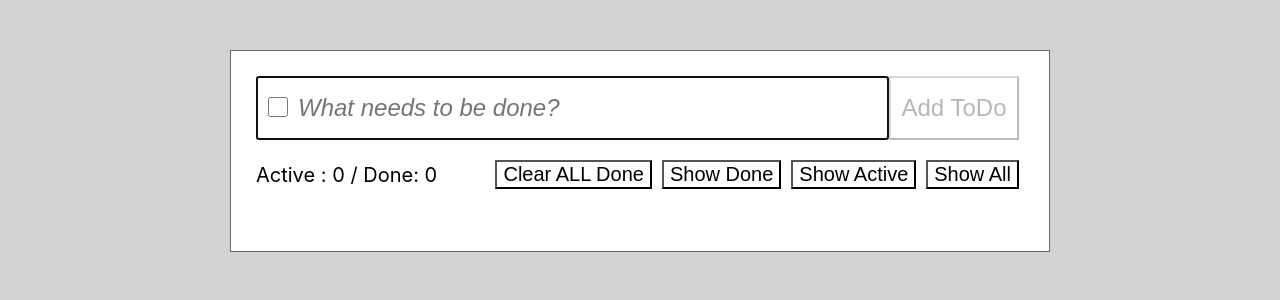
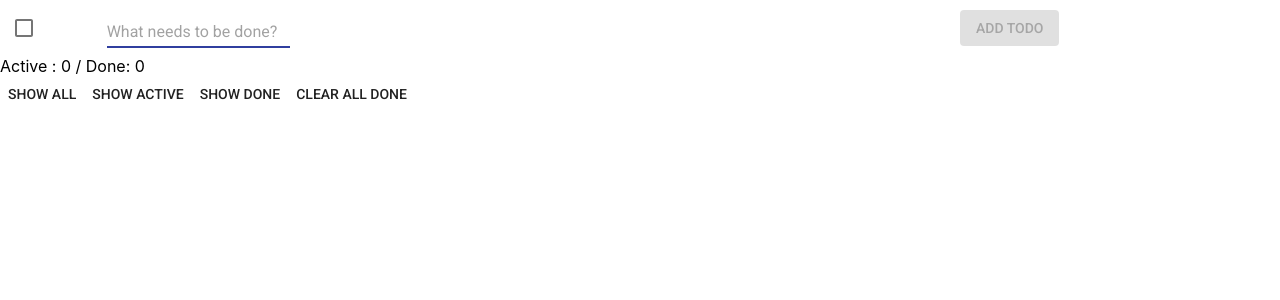
Before and after one commit to paulkasapov/react-todo, a React (Create React App) app: page / in a window 1280 px wide. Shown: the top 300 px of the page. Built offline with nearby package versions, Linux system fonts and the light colour scheme.

Commit message:
Adding MUI

```diff
--- a/package.json
+++ b/package.json
@@ -3,6 +3,8 @@
   "version": "0.1.0",
   "private": true,
   "dependencies": {
+    "@material-ui/core": "^3.4.0",
+    "@material-ui/icons": "^3.0.1",
     "react": "^16.6.0",
     "react-dom": "^16.6.0",
     "react-scripts": "2.1.1"
--- a/public/index.html
+++ b/public/index.html
@@ -3,13 +3,18 @@
   <head>
     <meta charset="utf-8">
     <link rel="shortcut icon" href="%PUBLIC_URL%/favicon.ico">
-    <meta name="viewport" content="width=device-width, initial-scale=1, shrink-to-fit=no">
+    <meta
+            name="viewport"
+            content="minimum-scale=1, initial-scale=1, width=device-width, shrink-to-fit=no"
+    />
     <meta name="theme-color" content="#000000">
     <!--
       manifest.json provides metadata used when your web app is added to the
       homescreen on Android. See https://developers.google.com/web/fundamentals/web-app-manifest/
     -->
     <link rel="manifest" href="%PUBLIC_URL%/manifest.json">
+    <link rel="stylesheet" href="https://fonts.googleapis.com/css?family=Roboto:300,400,500">
+    <link rel="stylesheet" href="https://fonts.googleapis.com/icon?family=Material+Icons">
     <!--
       Notice the use of %PUBLIC_URL% in the tags above.
       It will be replaced with the URL of the `public` folder during the build.
--- a/src/App.css
+++ b/src/App.css
@@ -1,81 +1,87 @@
-html{
-    background-color: lightgray;
+*{
+    box-sizing: border-box;
+
 }
 
-#root{
-  padding:25px;
-  width: 768px;
-  margin: 50px auto;
-  border: 1px solid dimgrey;
-    background-color: white;
-    position: relative;
-}
+/*html{*/
+    /*background-color: lightgray;*/
+/*}*/
 
-.add #text{
-    font-size: 24px;
-    width: calc(100% - 195px);
-    padding: 16px 16px 16px 40px;
-    font-style: italic;
-}
+/*#root{*/
+  /*padding:25px;*/
+  /*width: 768px;*/
+  /*margin: 50px auto;*/
+  /*border: 1px solid dimgrey;*/
+    /*background-color: white;*/
+    /*position: relative;*/
+/*}*/
 
-#checkbox-alldone{
-    position: absolute;
-    width: 20px;
-    height: 20px;
-    left: 33px;
-    top: 43px;;
-}
+/*.add #text{*/
+    /*width: 100%;*/
+    /*font-size: 24px;*/
+    /*width: 100%;*/
+    /*padding: 16px 16px 16px 40px;*/
+    /*font-style: italic;*/
+/*}*/
 
-.add button{
-    width: 130px;
-    height: 64px;
-    font-size: 24px;
-}
+/*#checkbox-alldone{*/
+    /*position: absolute;*/
+    /*width: 20px;*/
+    /*height: 20px;*/
+    /*left: 33px;*/
+    /*top: 43px;;*/
+/*}*/
 
-.filter{
-    padding-top: 20px;
-    padding-bottom: 20px;
-}
+/*.add button{*/
+    /*width: 100%;*/
+    /*height: 64px;*/
+    /*font-size: 20px;*/
+    /*vertical-align: top;*/
+/*}*/
 
-.counter{
-    display: inline-block;
-    font-size: 20px;
-    padding: 3px 0;
-}
+/*.filter{*/
+    /*padding-top: 20px;*/
+    /*padding-bottom: 20px;*/
+/*}*/
 
-.filter>button{
-    float: right;
-    font-size: 20px;
-    margin: 0 5px;
-}
+/*.counter{*/
+    /*display: inline-block;*/
+    /*font-size: 20px;*/
+    /*padding: 3px 0;*/
+/*}*/
 
-ul{
-    padding-left: 0;
-    list-style: none;
-}
+/*.filter>button{*/
+    /*float: right;*/
+    /*font-size: 18px;*/
+/*}*/
 
-.todo-item{
-    padding: 12px 0;
-    border-bottom: 1px solid lightgray;
-}
+/*ul{*/
+    /*padding-left: 0;*/
+    /*list-style: none;*/
+/*}*/
 
-.checkbox{
-    width: 20px;
-    height: 20px;
-    margin-right: 15px;
-}
+/*.todo-item{*/
+    /*padding: 12px 0;*/
+    /*border-bottom: 1px solid lightgray;*/
+/*}*/
 
-.todo-item .text, .todo-item .delete{
-    vertical-align: 2px;
-    font-size: 24px;
-}
+/*.checkbox{*/
+    /*width: 20px;*/
+    /*height: 20px;*/
+    /*margin-right: 15px;*/
+/*}*/
 
-.todo-item .text{
-    width: calc(100% - 130px);
-    border: none;
-    background-color: white;
-}
+/*.todo-item .text, .todo-item .delete{*/
+    /*vertical-align: 2px;*/
+    /*font-size: 24px;*/
+/*}*/
 
-button{
-    background-color: white;
-}
+/*.todo-item .text{*/
+    /*width: calc(100% - 130px);*/
+    /*border: none;*/
+    /*background-color: white;*/
+/*}*/
+
+/*button{*/
+    /*background-color: white;*/
+/*}*/
--- a/src/App.js
+++ b/src/App.js
@@ -51,13 +51,13 @@ class App extends React.Component {
     }
     handlerCheckAllDone = (difference) => {
         if(this.state.tasks){
-            if (difference == 0){
-                if (this.state.allDone == false) {
+            if (difference === 0){
+                if (this.state.allDone === false) {
                     this.setState({allDone:true})
                 }
             }
             else {
-                if (this.state.allDone == true){
+                if (this.state.allDone === true){
                     this.setState({allDone:false})
                 }
 
@@ -65,10 +65,9 @@ class App extends React.Component {
         }
     }
 
-
     render() {
-
         return (
+            console.log(this),
             <React.Fragment>
                 <Add onAddTasks={this.handleAddTasks}
                      allDone={this.allDoneHandler}
--- a/src/components/Add.js
+++ b/src/components/Add.js
@@ -1,5 +1,8 @@
 import React from "react";
-import PropTypes from "prop-types";
+import Button from '@material-ui/core/Button';
+import Grid from '@material-ui/core/Grid';
+import Checkbox from '@material-ui/core/Checkbox';
+import TextField from "@material-ui/core/TextField/TextField";
 let index = 0;
 
 class Add extends React.Component {
@@ -19,7 +22,7 @@ class Add extends React.Component {
         });
         index++;
         this.setState({text:''})
-        this.textInput.focus();
+        // this.textInput.focus();
     };
     handleChange = e => {
         const { id, value } = e.currentTarget
@@ -34,16 +37,24 @@ class Add extends React.Component {
     };
 
     render() {
-        console.log("this.props Add.ls", this.props)
         const { text} = this.state
         return (
             <form className="add" onSubmit={this.submitHandler}>
-                <input id="checkbox-alldone"
+                <Grid container
+                      direction="row"
+                      justify="flex-start"
+                      alignItems="center"
+                      spacing={0}>
+                    <Grid item xs={1}>
+                        <Checkbox id="checkbox-alldone"
                                type="checkbox"
                                onClick={this.props.allDone}
                                checked={this.props.allDoneState}
+                                  color={"primary"  }
                         />
-                <input
+                    </Grid>
+                    <Grid item xs={8}>
+                        <TextField
                             id="text"
                             onChange={this.handleChange}
                             className="add__text"
@@ -53,22 +64,36 @@ class Add extends React.Component {
                             ref={el => {
                                 this.textInput = el;
                             }}
+                            margin="normal"
                         />
-                <button
+                        {/*<input*/}
+                        {/*id="text"*/}
+                        {/*onChange={this.handleChange}*/}
+                        {/*className="add__text"*/}
+                        {/*placeholder="What needs to be done?"*/}
+                        {/*value={text}*/}
+                        {/*autoFocus={true}*/}
+                        {/*ref={el => {*/}
+                            {/*this.textInput = el;*/}
+                        {/*}}*/}
+                        {/*/>*/}
+                    </Grid>
+                    <Grid item xs={3}>
+                        <Button
                             type="submit"
                             className="add__btn"
                             disabled={!this.validate()}
+                            variant="contained"
+                            color="primary"
                         >
                         Add ToDo
-                </button>
+                    </Button>
+                    </Grid>
+                </Grid>
             </form>
 
         );
     }
 }
 
-Add.propTypes = {
-    onAddTasks: PropTypes.func.isRequired
-};
-
 export {Add}
--- a/src/components/Filter.js
+++ b/src/components/Filter.js
@@ -1,6 +1,6 @@
 import React from 'react'
-import PropTypes from 'prop-types'
 import { TaskList } from '../containers/TaskList'
+import Button from '@material-ui/core/Button';
 
 const ALL = 0;
 const ONLY_ACTIVE = 1;
@@ -12,17 +12,18 @@ class Filter extends React.Component {
     state = {
         counterOfDone : 0,
         counterOfNotDone: 0,
-        currentFilter: ALL
+        currentFilter: ALL,
     }
 
     counterOfTasks() {
         const tasks = this.props.data;
-        const doneCounter = tasks.filter(t => t.done);
-        if(tasks.length > 0){
-            this.props.checkAllDone(tasks.length - doneCounter.length)
+        const tasksCounter = tasks.length;
+        const doneCounter = tasks.filter(t => t.done).length;
+        const activeCounter = tasksCounter - doneCounter;
+        if(tasksCounter > 0){
+            this.props.checkAllDone(activeCounter)
         }
-
-        return (<div className={"counter"}>Active : {tasks.length - doneCounter.length} / Done: {doneCounter.length}</div>)
+        return ("Active : " + activeCounter + " / Done: "+ doneCounter)
     }
 
     handleFilter(){
@@ -31,17 +32,14 @@ class Filter extends React.Component {
         switch (this.state.currentFilter) {
             case ALL:
                 filteredData = data;
-                console.log("filteredDataALL",filteredData);
              return filteredData;
 
         case ONLY_ACTIVE:
                 filteredData = data.filter(t => !t.done);
-            console.log("filteredDataOnlyActive",filteredData);
             return filteredData;
 
         case ONLY_COMPLETE:
                 filteredData = data.filter(t => t.done);
-            console.log("filteredDataOnlyComplete",filteredData);
             return filteredData;
 
         default:
@@ -55,14 +53,13 @@ class Filter extends React.Component {
 
     render() {
         return (
-
             <React.Fragment>
                 <div className="filter">
-                    {this.counterOfTasks()}
-                    <button onClick={()=>this.handleFilterChange(ALL)}>Show All</button>
-                    <button onClick={()=>this.handleFilterChange(ONLY_ACTIVE)}>Show Active</button>
-                    <button onClick={()=>this.handleFilterChange(ONLY_COMPLETE)}>Show Done</button>
-                    <button onClick={this.props.removeDone}>Clear ALL Done</button>
+                    <div className={"counter"}>{this.counterOfTasks()}</div>
+                    <Button onClick={()=>this.handleFilterChange(ALL)}>Show All</Button>
+                    <Button onClick={()=>this.handleFilterChange(ONLY_ACTIVE)}>Show Active</Button>
+                    <Button onClick={()=>this.handleFilterChange(ONLY_COMPLETE)}>Show Done</Button>
+                    <Button onClick={this.props.removeDone}>Clear ALL Done</Button>
                 </div>
 
                 <TaskList data={this.handleFilter()} remove={this.props.remove} setDone={this.props.setDone}/>
@@ -71,11 +68,4 @@ class Filter extends React.Component {
     }
 }
 
-Filter.propTypes = {
-    data: PropTypes.shape({
-        id: PropTypes.number.isRequired,
-        text: PropTypes.string.isRequired,
-    }),
-}
-
 export { Filter }
--- a/src/components/Task.js
+++ b/src/components/Task.js
@@ -1,6 +1,11 @@
 import React from 'react'
-import PropTypes from 'prop-types'
+import Checkbox from '@material-ui/core/Checkbox';
 
+import ListItem from '@material-ui/core/ListItem';
+import classNames from 'classnames';
+import { withStyles } from '@material-ui/core/styles';
+import MenuItem from '@material-ui/core/MenuItem';
+import TextField from '@material-ui/core/TextField';
 
 class Task extends React.Component {
 
@@ -25,30 +30,34 @@ class Task extends React.Component {
     render() {
         const { text } = this.props.data
         return (
-            <li className="todo-item">
-                <input type="checkbox"
+            <ListItem>
+                <Checkbox type="checkbox"
                        className={"checkbox"}
-                       onClick={this.handleDone}
+                       onChange={this.handleDone}
                        checked={this.props.data.done}
+                       color="primary"
                 />
-                <input className="text"
-                       defaultValue={text}
-                       readOnly={this.state.readOnly}
-                       onDoubleClick={this.handleReadOnlyToggle}
-                       onBlur={this.handleReadOnlyToggle}
-                       onChange={this.handleChange}
+                <TextField
+                    id="standard-bare"
+                    className="text"
+                    defaultValue={text}
+                    disabled={this.state.readOnly}
+                    onDoubleClick={this.handleReadOnlyToggle}
+                    onBlur={this.handleReadOnlyToggle}
+                    onChange={this.handleChange}
+                    margin="normal"
                 />
+                {/*<input className="text"*/}
+                       {/*defaultValue={text}*/}
+                       {/*readOnly={this.state.readOnly}*/}
+                       {/*onDoubleClick={this.handleReadOnlyToggle}*/}
+                       {/*onBlur={this.handleReadOnlyToggle}*/}
+                       {/*onChange={this.handleChange}*/}
+                {/*/>*/}
                 <button className="delete" onClick={this.handleDelete}>Delete</button>
-            </li>
+            </ListItem>
         )
     }
 }
 
-Task.propTypes = {
-    data: PropTypes.shape({
-        id: PropTypes.number.isRequired,
-        text: PropTypes.string.isRequired,
-    }),
-}
-
 export { Task }
--- a/src/containers/TaskList.js
+++ b/src/containers/TaskList.js
@@ -1,7 +1,6 @@
 import React from 'react'
-import PropTypes from 'prop-types'
 import { Task } from '../components/Task'
-
+import List from '@material-ui/core/List';
 
 class TaskList extends React.Component {
 
@@ -26,16 +25,12 @@ class TaskList extends React.Component {
         return (
             <React.Fragment>
 
-                <ul className="todo-list">
+                <List>
                     {this.renderTasks(this.props.setDone, this.props.remove)}
-                </ul>
+                </List>
             </React.Fragment>
         )
     }
 }
 
-TaskList.propTypes = {
-    data: PropTypes.array.isRequired,
-}
-
 export { TaskList }
```
Also changed, not shown: 1 other file (tests, documents, lock files or other folders). Lines whose indentation alone changed are shown as unchanged.
